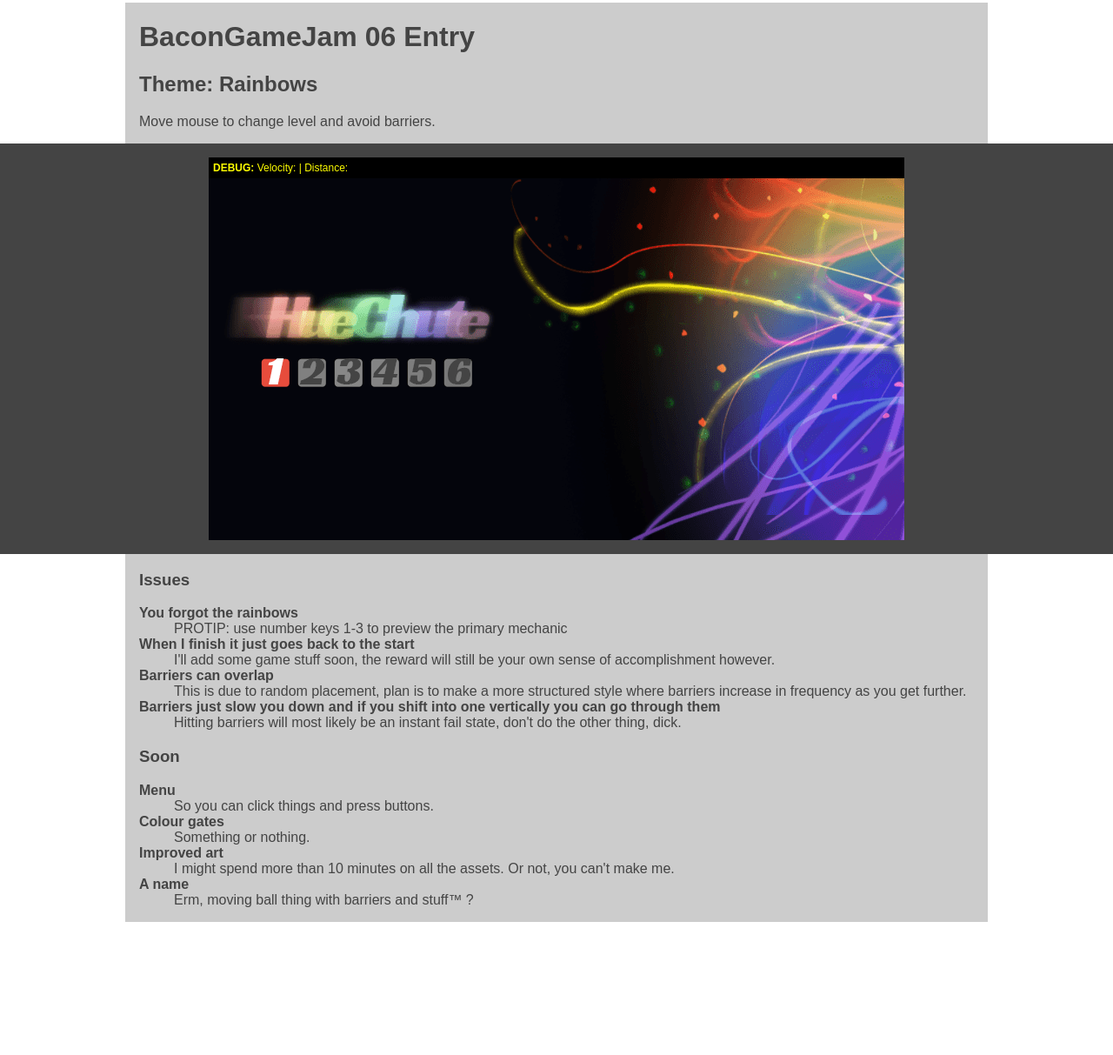
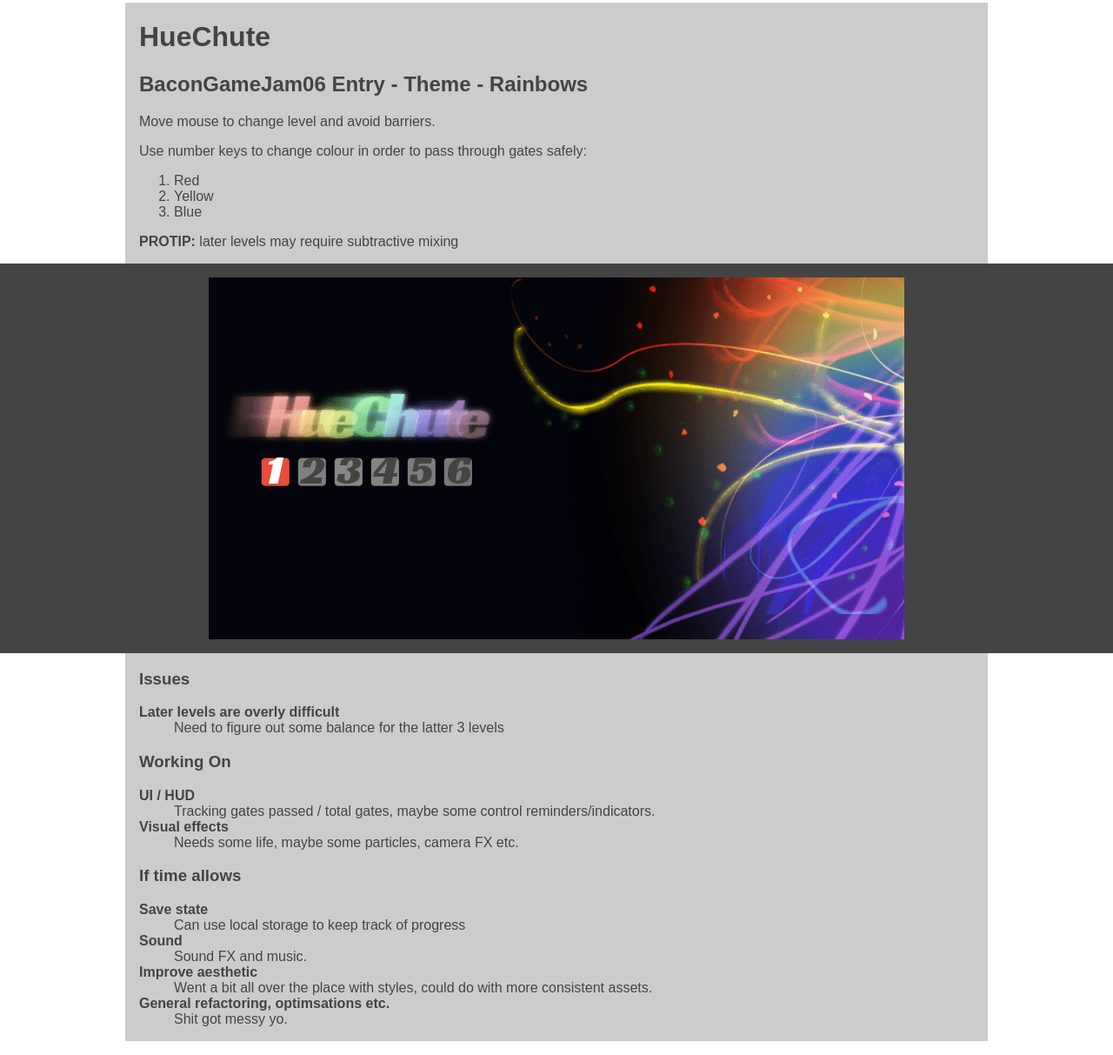
Before and after one commit to timcooper/bgj06, a website: page index.html in a window 1280 px wide. Shown: the part 13-1226 px from the top of the page at 87% size. Before the commit the page ends 1089 px from the top, so only its background shows below. Drawn offline with Linux system fonts and the light colour scheme.

Commit message:
Updated info on page

```diff
--- a/index.html
+++ b/index.html
@@ -17,39 +17,47 @@
 </head>
 <body>
     <div class="wrapper">
-        <h1>BaconGameJam 06 Entry</h1>
-        <h2>Theme: Rainbows</h2>
+        <h1>HueChute</h1>
+        <h2>BaconGameJam06 Entry - Theme - Rainbows</h2>
         <p>Move mouse to change level and avoid barriers.</p>
+        <p>Use number keys to change colour in order to pass through gates safely:</p>
+        <ol>
+            <li>Red</li>
+            <li>Yellow</li>
+            <li>Blue</li>
+        </ol>
+        <p><strong>PROTIP:</strong> later levels may require subtractive mixing</p>
     </div>
     <div id="game">
-        <div class="debug">
+        <!--<div class="debug">
             <strong>DEBUG:</strong>
             Velocity: <span id="debug-velocity"></span> |
             Distance: <span id="debug-dist"></span>
-        </div>
+        </div>-->
     </div>
     <div class="wrapper">
         <h3>Issues</h3>
         <dl>
-            <dt>You forgot the rainbows</dt>
-            <dd>PROTIP: use number keys 1-3 to preview the primary mechanic</dd>
-            <dt>When I finish it just goes back to the start</dt>
-            <dd>I'll add some game stuff soon, the reward will still be your own sense of accomplishment however.</dd>
-            <dt>Barriers can overlap</dt>
-            <dd>This is due to random placement, plan is to make a more structured style where barriers increase in frequency as you get further.</dd>
-            <dt>Barriers just slow you down and if you shift into one vertically you can go through them</dt>
-            <dd>Hitting barriers will most likely be an instant fail state, don't do the other thing, dick.</dd>
+            <dt>Later levels are overly difficult</dt>
+            <dd>Need to figure out some balance for the latter 3 levels</dd>
         </dl>
-        <h3>Soon</h3>
+        <h3>Working On</h3>
         <dl>
-            <dt>Menu</dt>
-            <dd>So you can click things and press buttons.</dd>
-            <dt>Colour gates</dt>
-            <dd>Something or nothing.</dd>
-            <dt>Improved art</dt>
-            <dd>I might spend more than 10 minutes on all the assets. Or not, you can't make me.</dd>
-            <dt>A name</dt>
-            <dd>Erm, moving ball thing with barriers and stuff&trade; ?</dd>
+            <dt>UI / HUD</dt>
+            <dd>Tracking gates passed / total gates, maybe some control reminders/indicators.</dd>
+            <dt>Visual effects</dt>
+            <dd>Needs some life, maybe some particles, camera FX etc.</dd>
+        </dl>
+        <h3>If time allows</h3>
+        <dl>
+            <dt>Save state</dt>
+            <dd>Can use local storage to keep track of progress</dd>
+            <dt>Sound</dt>
+            <dd>Sound FX and music.</dd>
+            <dt>Improve aesthetic</dt>
+            <dd>Went a bit all over the place with styles, could do with more consistent assets.</dd>
+            <dt>General refactoring, optimsations etc.</dt>
+            <dd>Shit got messy yo.</dd>
         </dl>
     </div>
     <script type="text/javascript">
```
